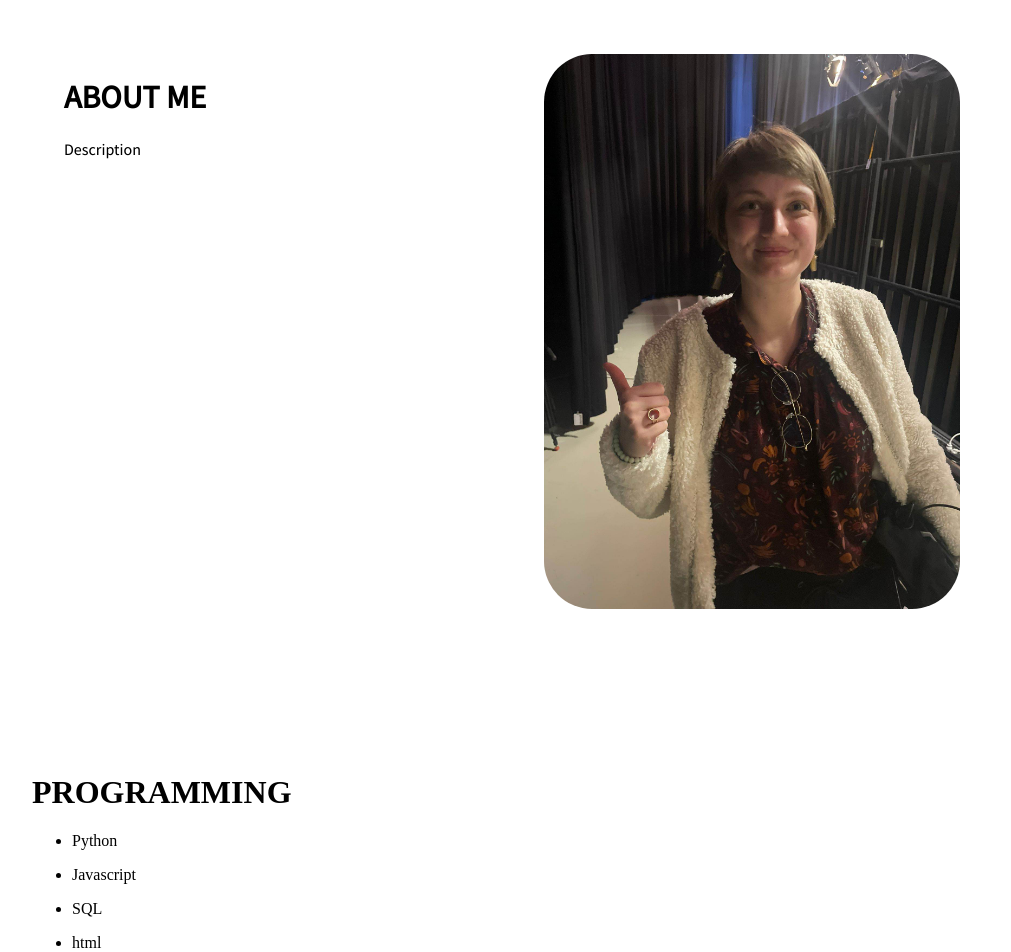
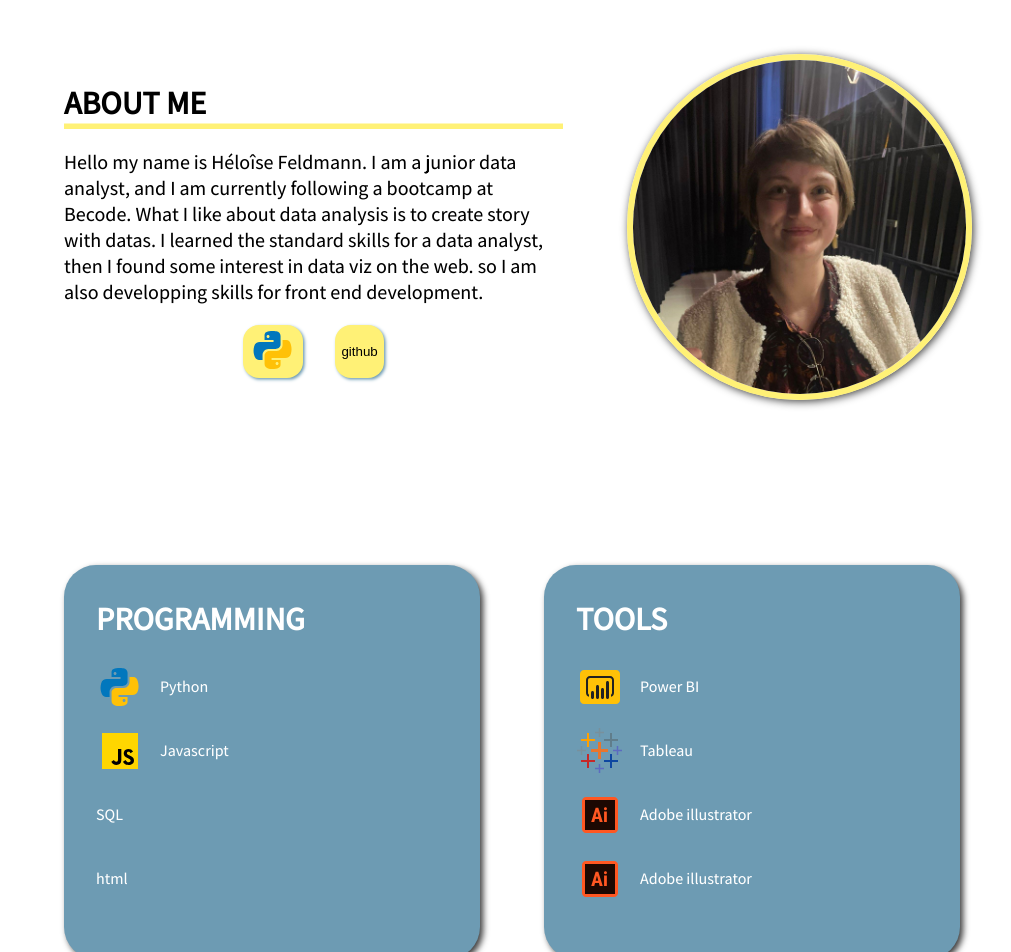
Before and after one commit to Yheloww/portfolio-website, a SvelteKit app in the folder my-app/: page /contact in a window 1280 px wide. Shown: the part 180-1132 px from the top of the page, without its empty margins (128-1139 px from the left). Built offline with nearby package versions, Linux system fonts and the light colour scheme; a web font is replaced by a local one.

Commit message:
html layout almost done, still form to make

```diff
--- a/my-app/src/routes/+layout.svelte
+++ b/my-app/src/routes/+layout.svelte
@@ -82,6 +82,7 @@
 		--grey-color: #3E3E3E;
 		--blue-color: #6D9BB3;
 		--light-blue: #8FD9FF;
+		--white-color: #ffff;
 	}
 
 	nav {
--- a/my-app/src/routes/contact/+page.svelte
+++ b/my-app/src/routes/contact/+page.svelte
@@ -1,11 +1,22 @@
+
 <div class="wrapper">
     <div class="aboutme">
-        <div>
+        <div class="texte">
             <h1 class="about">ABOUT ME</h1>
-            <p class="description">Description</p>
+            <svg width="100%" height="0.5vw" fill="none" xmlns="http://www.w3.org/2000/svg" class="line">
+                <path d="M1278 21.5H1288.5V0.5H1278V21.5ZM0 21.5H1278V0.5H0V21.5Z" fill="#FFF176"/>
+                </svg>
+            <p class="description">Hello my name is Héloîse Feldmann. I am a junior data analyst, and I am currently following a bootcamp at Becode. What I like about data analysis is to create story with datas.
+                I learned the standard skills for a data analyst, then I found some interest in data viz on the web. so I am also developping skills for front end development.
+            </p>
+            <div class="socials">
+                <button><svg xmlns="http://www.w3.org/2000/svg"  viewBox="0 0 48 48" width="48px" height="48px"><path fill="#0277BD" d="M24.047,5c-1.555,0.005-2.633,0.142-3.936,0.367c-3.848,0.67-4.549,2.077-4.549,4.67V14h9v2H15.22h-4.35c-2.636,0-4.943,1.242-5.674,4.219c-0.826,3.417-0.863,5.557,0,9.125C5.851,32.005,7.294,34,9.931,34h3.632v-5.104c0-2.966,2.686-5.896,5.764-5.896h7.236c2.523,0,5-1.862,5-4.377v-8.586c0-2.439-1.759-4.263-4.218-4.672C27.406,5.359,25.589,4.994,24.047,5z M19.063,9c0.821,0,1.5,0.677,1.5,1.502c0,0.833-0.679,1.498-1.5,1.498c-0.837,0-1.5-0.664-1.5-1.498C17.563,9.68,18.226,9,19.063,9z"/><path fill="#FFC107" d="M23.078,43c1.555-0.005,2.633-0.142,3.936-0.367c3.848-0.67,4.549-2.077,4.549-4.67V34h-9v-2h9.343h4.35c2.636,0,4.943-1.242,5.674-4.219c0.826-3.417,0.863-5.557,0-9.125C41.274,15.995,39.831,14,37.194,14h-3.632v5.104c0,2.966-2.686,5.896-5.764,5.896h-7.236c-2.523,0-5,1.862-5,4.377v8.586c0,2.439,1.759,4.263,4.218,4.672C19.719,42.641,21.536,43.006,23.078,43z M28.063,39c-0.821,0-1.5-0.677-1.5-1.502c0-0.833,0.679-1.498,1.5-1.498c0.837,0,1.5,0.664,1.5,1.498C29.563,38.32,28.899,39,28.063,39z"/></svg>
+                </button>
+                <button>github</button>
+            </div>
         </div>
-        <div>
-            <img src="./image/heloise.jpg" alt="héloïse">
+        <div class="image">
+            <img src="./image/he.jpg" alt="héloïse">
         </div>
     </div>
 
@@ -14,9 +25,11 @@
             <h1>PROGRAMMING</h1>
             <ul class=progra-list>
                 <li>
+                    <svg xmlns="http://www.w3.org/2000/svg"  viewBox="0 0 48 48" width="48px" height="48px"><path fill="#0277BD" d="M24.047,5c-1.555,0.005-2.633,0.142-3.936,0.367c-3.848,0.67-4.549,2.077-4.549,4.67V14h9v2H15.22h-4.35c-2.636,0-4.943,1.242-5.674,4.219c-0.826,3.417-0.863,5.557,0,9.125C5.851,32.005,7.294,34,9.931,34h3.632v-5.104c0-2.966,2.686-5.896,5.764-5.896h7.236c2.523,0,5-1.862,5-4.377v-8.586c0-2.439-1.759-4.263-4.218-4.672C27.406,5.359,25.589,4.994,24.047,5z M19.063,9c0.821,0,1.5,0.677,1.5,1.502c0,0.833-0.679,1.498-1.5,1.498c-0.837,0-1.5-0.664-1.5-1.498C17.563,9.68,18.226,9,19.063,9z"/><path fill="#FFC107" d="M23.078,43c1.555-0.005,2.633-0.142,3.936-0.367c3.848-0.67,4.549-2.077,4.549-4.67V34h-9v-2h9.343h4.35c2.636,0,4.943-1.242,5.674-4.219c0.826-3.417,0.863-5.557,0-9.125C41.274,15.995,39.831,14,37.194,14h-3.632v5.104c0,2.966-2.686,5.896-5.764,5.896h-7.236c-2.523,0-5,1.862-5,4.377v8.586c0,2.439,1.759,4.263,4.218,4.672C19.719,42.641,21.536,43.006,23.078,43z M28.063,39c-0.821,0-1.5-0.677-1.5-1.502c0-0.833,0.679-1.498,1.5-1.498c0.837,0,1.5,0.664,1.5,1.498C29.563,38.32,28.899,39,28.063,39z"/></svg>
                     <p>Python</p>
                 </li>
                 <li>
+                    <svg xmlns="http://www.w3.org/2000/svg"  viewBox="0 0 48 48" width="48px" height="48px"><path fill="#ffd600" d="M6,42V6h36v36H6z"/><path fill="#000001" d="M29.538 32.947c.692 1.124 1.444 2.201 3.037 2.201 1.338 0 2.04-.665 2.04-1.585 0-1.101-.726-1.492-2.198-2.133l-.807-.344c-2.329-.988-3.878-2.226-3.878-4.841 0-2.41 1.845-4.244 4.728-4.244 2.053 0 3.528.711 4.592 2.573l-2.514 1.607c-.553-.988-1.151-1.377-2.078-1.377-.946 0-1.545.597-1.545 1.377 0 .964.6 1.354 1.985 1.951l.807.344C36.452 29.645 38 30.839 38 33.523 38 36.415 35.716 38 32.65 38c-2.999 0-4.702-1.505-5.65-3.368L29.538 32.947zM17.952 33.029c.506.906 1.275 1.603 2.381 1.603 1.058 0 1.667-.418 1.667-2.043V22h3.333v11.101c0 3.367-1.953 4.899-4.805 4.899-2.577 0-4.437-1.746-5.195-3.368L17.952 33.029z"/></svg>
                     <p>Javascript</p>
                 </li>
                 <li>
@@ -32,29 +45,68 @@
             <h1>TOOLS</h1>
             <ul class=tool-list>
                 <li>
+                    <svg xmlns="http://www.w3.org/2000/svg"  viewBox="0 0 48 48" width="48px" height="48px"><path fill="#ffc107" d="M40,41H8c-2.206,0-4-1.794-4-4V11c0-2.206,1.794-4,4-4h32c2.206,0,4,1.794,4,4v26	C44,39.206,42.206,41,40,41z"/><path fill="#212121" d="M34,12.98H14.02c-2.2,0-4,1.79-4,4V30c0,1.86,1.27,3.42,2.98,3.86v-2.14	c-0.59-0.35-0.98-0.99-0.98-1.72V16.98c0-1.1,0.9-2,2-2H34c1.1,0,2,0.9,2,2V30c0,0.74-0.4,1.38-1,1.73v2.14c1.73-0.44,3-2.01,3-3.87	V16.98C38,14.77,36.21,12.98,34,12.98z"/><path fill="#212121" d="M16.5,28L16.5,28c0.828,0,1.5,0.672,1.5,1.5v5c0,0.828-0.672,1.5-1.5,1.5l0,0	c-0.828,0-1.5-0.672-1.5-1.5v-5C15,28.672,15.672,28,16.5,28z"/><path fill="#212121" d="M21.5,22L21.5,22c0.828,0,1.5,0.672,1.5,1.5v11c0,0.828-0.672,1.5-1.5,1.5l0,0	c-0.828,0-1.5-0.672-1.5-1.5v-11C20,22.672,20.672,22,21.5,22z"/><path fill="#212121" d="M26.5,25L26.5,25c0.828,0,1.5,0.672,1.5,1.5v8c0,0.828-0.672,1.5-1.5,1.5l0,0	c-0.828,0-1.5-0.672-1.5-1.5v-8C25,25.672,25.672,25,26.5,25z"/><path fill="#212121" d="M31.5,18L31.5,18c0.828,0,1.5,0.672,1.5,1.5v15c0,0.828-0.672,1.5-1.5,1.5l0,0	c-0.828,0-1.5-0.672-1.5-1.5v-15C30,18.672,30.672,18,31.5,18z"/></svg>
                     <p>Power BI</p>
                 </li>
                 <li>
+                    <svg xmlns="http://www.w3.org/2000/svg"  viewBox="0 0 48 48" width="48px" height="48px"><rect width="1.5" height="9" x="22.75" y="1" fill="#78909c"/><rect width="9" height="1.5" x="19" y="4.75" fill="#78909c"/><rect width="1.5" height="9" x="40.75" y="19" fill="#5c6bc0"/><rect width="9" height="1.5" x="37" y="22.75" fill="#5c6bc0"/><rect width="1.5" height="9" x="4.75" y="19" fill="#78909c"/><rect width="9" height="1.5" x="1" y="22.75" fill="#78909c"/><rect width="1.5" height="9" x="22.75" y="37" fill="#5c6bc0"/><rect width="9" height="1.5" x="19" y="40.75" fill="#5c6bc0"/><rect width="17" height="3" x="15" y="22" fill="#e8762d"/><rect width="3" height="17" x="22" y="15" fill="#e8762d"/><rect width="2" height="14" x="11" y="6" fill="#ffa000"/><rect width="14" height="2" x="5" y="12" fill="#ffa000"/><rect width="2" height="14" x="34" y="6" fill="#607d8b"/><rect width="14" height="2" x="28" y="12" fill="#607d8b"/><rect width="2" height="14" x="11" y="27" fill="#c62828"/><rect width="14" height="2" x="5" y="33" fill="#c62828"/><rect width="2" height="14" x="34" y="27" fill="#0d47a1"/><rect width="14" height="2" x="28" y="33" fill="#0d47a1"/></svg>
                     <p>Tableau</p>
                 </li>
                 <li>
+                    <svg xmlns="http://www.w3.org/2000/svg"  viewBox="0 0 48 48" width="48px" height="48px"><path fill="#FF5722" d="M6,10c0-2.209,1.791-4,4-4h28c2.209,0,4,1.791,4,4v28c0,2.209-1.791,4-4,4H10c-2.209,0-4-1.791-4-4V10z"/><path fill="#1C0802" d="M9,9v30h30V9H9z M23.691,31l-0.762-2.91h-3.916L18.252,31h-3.037l4.443-14.219h2.627L26.758,31H23.691z M30.85,31h-2.773V20.434h2.773V31z M30.552,18.754c-0.271,0.28-0.636,0.42-1.099,0.42s-0.828-0.14-1.099-0.42s-0.405-0.632-0.405-1.055c0-0.43,0.137-0.781,0.41-1.055s0.639-0.41,1.094-0.41s0.82,0.137,1.094,0.41s0.41,0.625,0.41,1.055C30.957,18.122,30.822,18.474,30.552,18.754z"/><path fill="#1C0802" d="M19.639 25.697L22.295 25.697 20.967 20.629z"/></svg>
                     <p>Adobe illustrator</p>
                 </li>
                 <li>
-                    <p>Touch Designer</p>
+                    <svg xmlns="http://www.w3.org/2000/svg"  viewBox="0 0 48 48" width="48px" height="48px"><path fill="#FF5722" d="M6,10c0-2.209,1.791-4,4-4h28c2.209,0,4,1.791,4,4v28c0,2.209-1.791,4-4,4H10c-2.209,0-4-1.791-4-4V10z"/><path fill="#1C0802" d="M9,9v30h30V9H9z M23.691,31l-0.762-2.91h-3.916L18.252,31h-3.037l4.443-14.219h2.627L26.758,31H23.691z M30.85,31h-2.773V20.434h2.773V31z M30.552,18.754c-0.271,0.28-0.636,0.42-1.099,0.42s-0.828-0.14-1.099-0.42s-0.405-0.632-0.405-1.055c0-0.43,0.137-0.781,0.41-1.055s0.639-0.41,1.094-0.41s0.82,0.137,1.094,0.41s0.41,0.625,0.41,1.055C30.957,18.122,30.822,18.474,30.552,18.754z"/><path fill="#1C0802" d="M19.639 25.697L22.295 25.697 20.967 20.629z"/></svg>
+                    <p>Adobe illustrator</p>
                 </li>
             </ul>
+        </div>
+    </div>
+
+
+    <div class="contact">
+        <h1 class="about">Contact me</h1>
+        <svg width="100%" height="0.5vw" fill="none" xmlns="http://www.w3.org/2000/svg" class="line">
+            <path d="M1278 21.5H1288.5V0.5H1278V21.5ZM0 21.5H1278V0.5H0V21.5Z" fill="#FFF176"/>
+            </svg>
+
+        <div class="form">
+          <p>Faire un formulaire pour envoyer un mail</p>
         </div>
     </div>
 </div>
 
 <style>
+    .socials {
+        display: flex;
+        justify-content: center;
+        gap: 2rem;
+    }
     .wrapper {
     max-width: 60rem;
     margin-inline: auto;
     }
 
-    .aboutme {
+    .contact {
+        margin-inline: 2rem;
+        font-family: 'Assistant', sans-serif;
+        text-transform: uppercase;
+    }
+
+    button {
+        border-radius: 1rem;
+        border : none;
+        background-color: var(--text-yellow);
+        box-shadow: 0.1rem 0.1rem  0.2rem var(--blue-color);
+    }
+
+    button:hover {
+        background-color: antiquewhite;
+        box-shadow: none;
+    }
+
+    .aboutme, .cards {
     max-width: 60rem;
     display: grid;
     margin-inline: 2rem;
@@ -62,19 +114,60 @@
     margin-block: 5rem;
     }
 
+    .card {
+        background-color: var(--blue-color);
+        padding: 2rem;
+        border-radius: 2rem;
+        color: var(--white-color);
+        box-shadow: 0.2rem 0.2rem  0.4rem var(--grey-color);
+    }
 
-img {
-    max-width: 100%;
-    object-fit: cover;
-    border-radius: 3rem;
-}
+    ul {
+        padding: 0;
+        list-style-type: none;
+        list-style: none;
+        line-height: 2rem;
+    }
+    li {
+        display: flex;
+        gap: 1rem;
+        align-items: center;
+    }
+
+
+    img {
+        max-width: 100%;
+        object-fit: cover;
+        border-radius: 100vw;
+        border: 0.5vw solid var(--text-yellow);
+        box-shadow: 0.1rem 0.1rem  0.5rem var(--grey-color);
+    }
+
+    h1 {
+        margin-block:0%;
+    }
+
+    .description {
+        font-size: 20px;
+    }
 
     @media (min-width: 600px) {
-    .aboutme{
+    .cards {
         grid-template-columns: 1fr 1fr;
         gap: 4rem;
         margin-block: 10rem;
         }
+
+    .aboutme{
+        grid-template-columns: 1.2fr 0.8fr;
+        gap: 4rem;
+        margin-block: 10rem;
+        align-content: center;
+        }
+    .texte {
+        display: grid;
+        align-content: center;
+    }
     }
 
 </style>
--- a/my-app/src/routes/projects/+page.svelte
+++ b/my-app/src/routes/projects/+page.svelte
@@ -83,6 +83,8 @@ h1 {
     border-radius: 3rem;
     padding: 2rem;
     gap:2rem;
+    box-shadow: 0.2rem 0.2rem  0.4rem var(--grey-color);
+
 }
 
 .cards {
```
Also changed, not shown: my-app/static/image/he.jpg (added), my-app/static/image/heloise.jpg (deleted).
